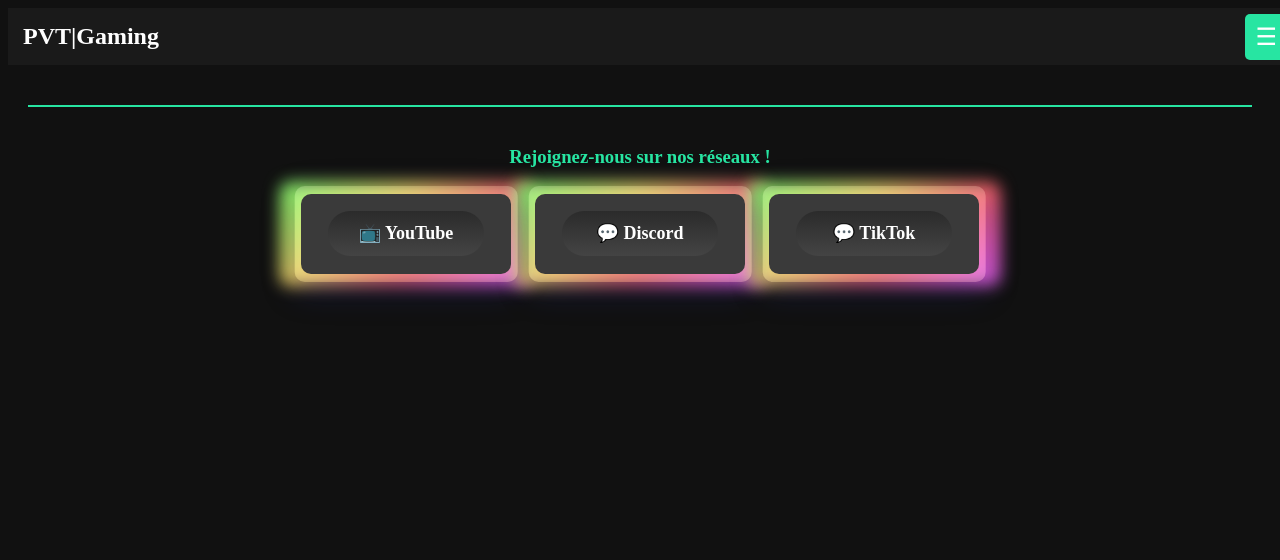
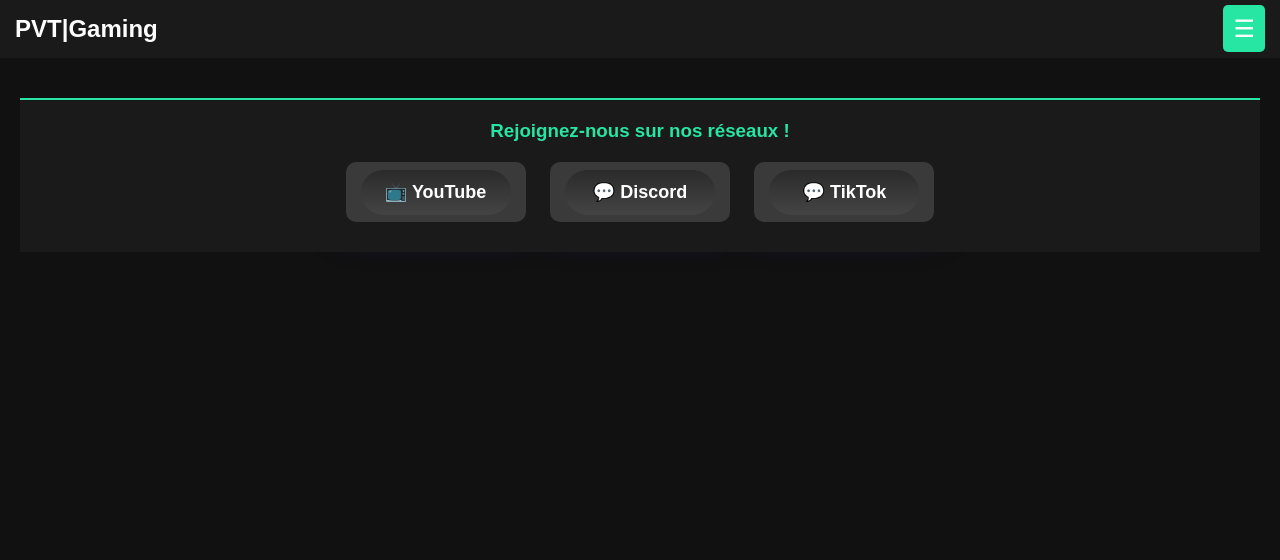
Before and after one commit to Pivertg/PVT-gaming-site, a PHP site: page /reseau.html in a window 1280 px wide. Shown: the top 560 px of the page. Run offline with PHP 8.4, Linux system fonts and the light colour scheme.

Commit message:
Update style.css

```diff
--- a/style.css
+++ b/style.css
@@ -1,4 +1,4 @@
-</* === Réinitialisation et Styles de base === */
+/* === Réinitialisation et Styles de base === */
 * {
     margin: 0;
     padding: 0;
@@ -423,10 +423,9 @@ footer {
     transition: 0.3s;
 }
 
-.social-links {
-    background: none !important;
+.social-links a:hover {
+    background-color: #1cc28b;
 }
-
 
 .roster-table {
     width: 100%;
```
